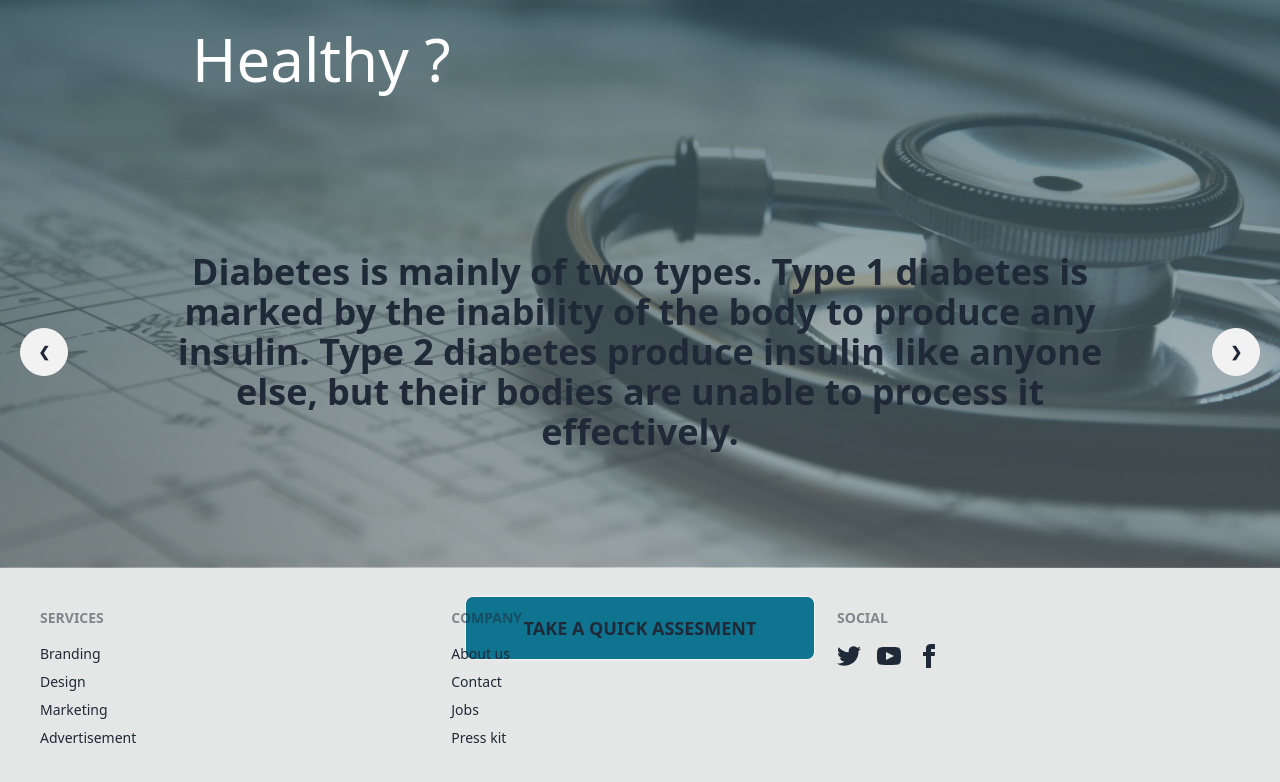
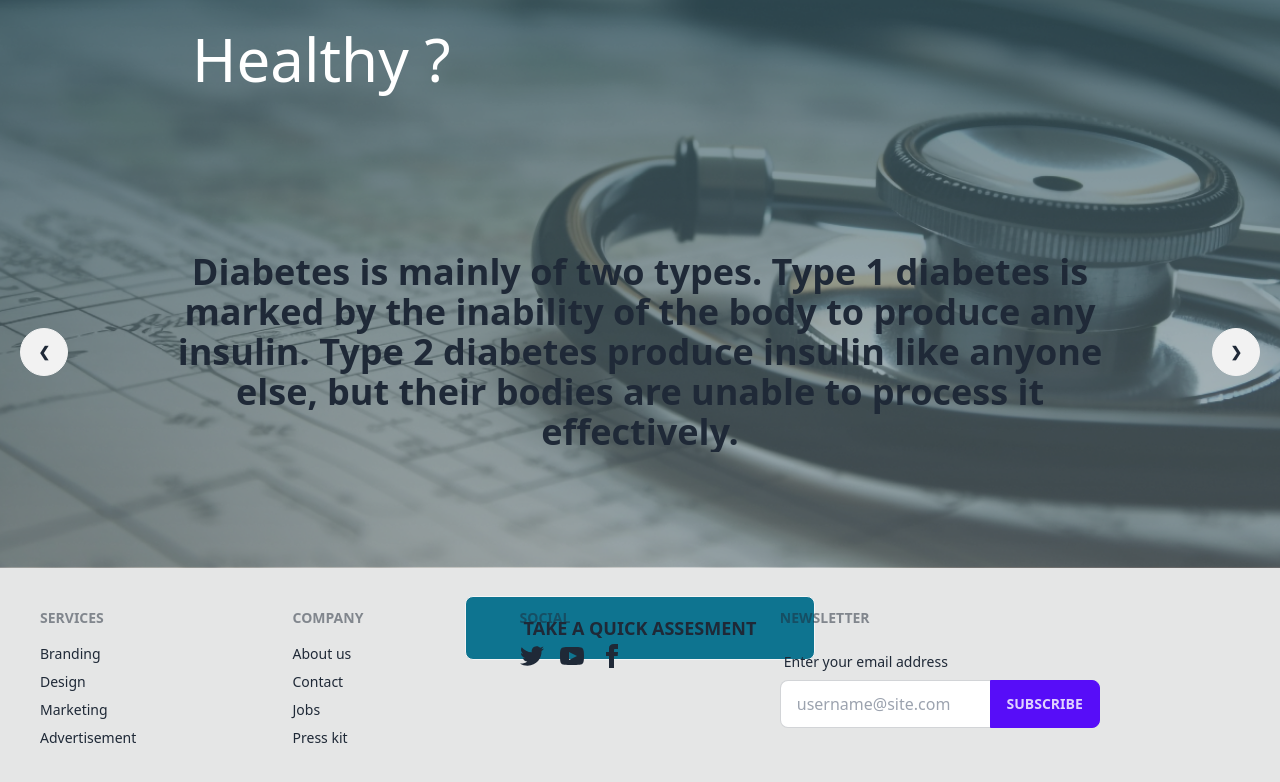
Before and after one commit to prabuddha03/doctor_H4B, a React (Vite) app: page / in a window 1280 px wide. Shown: the part 2272-3054 px from the top of the page. Built offline with nearby package versions, Linux system fonts and the light colour scheme.

Commit message:
footer fixed

```diff
--- a/src/components/Footer.jsx
+++ b/src/components/Footer.jsx
@@ -26,6 +26,18 @@ const Footer = () => {
                         <a><svg xmlns="http://www.w3.org/2000/svg" width="24" height="24" viewBox="0 0 24 24" className="fill-current"><path d="M9 8h-3v4h3v12h5v-12h3.642l.358-4h-4v-1.667c0-.955.192-1.333 1.115-1.333h2.885v-5h-3.808c-3.596 0-5.192 1.583-5.192 4.615v3.385z"></path></svg></a>
                     </div>
                 </div>
+                <div>
+    <span className="footer-title">Newsletter</span>
+    <div className="form-control w-80">
+      <label className="label">
+        <span className="label-text">Enter your email address</span>
+      </label>
+      <div className="relative">
+        <input type="text" placeholder="username@site.com" className="input input-bordered w-full pr-16" />
+        <button className="btn btn-primary absolute top-0 right-0 rounded-l-none">Subscribe</button>
+      </div>
+    </div>
+  </div>
             </footer>
 
         </div>
```
